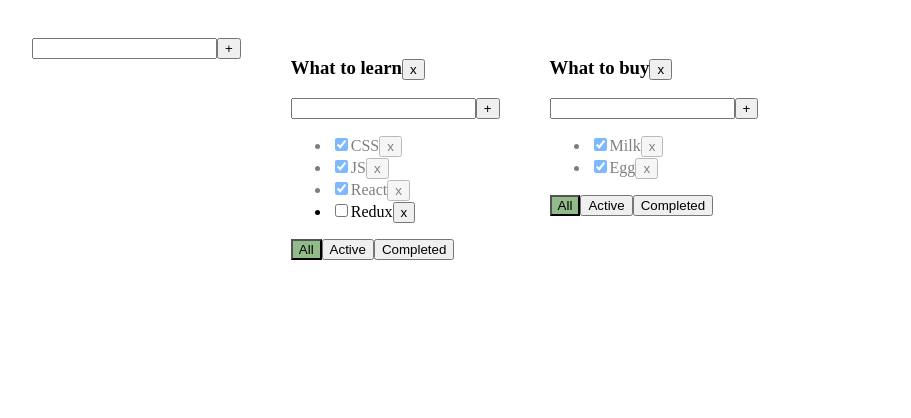
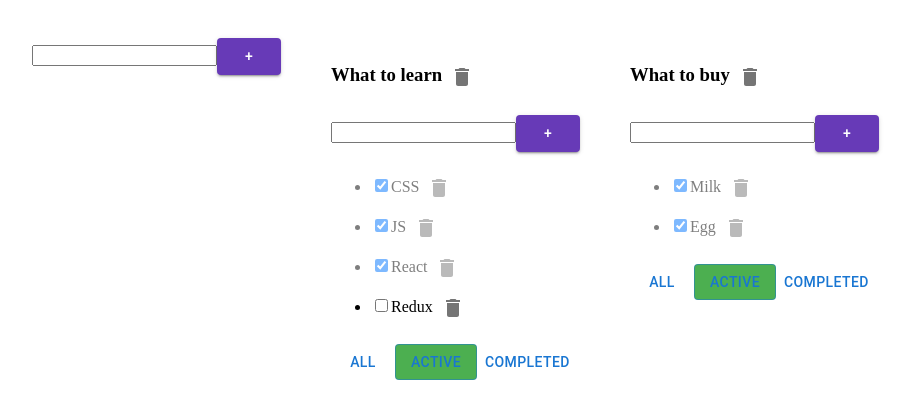
Before and after one commit to Renne103/coursework, a React (Vite) app in the folder to-do/: page / in a window 1280 px wide. Shown: the top 418 px of the page, without its empty margins (6-917 px from the left). Built offline with nearby package versions, Linux system fonts and the light colour scheme.

Commit message:
add material ui for button

```diff
--- a/to-do/src/AddItemForm.tsx
+++ b/to-do/src/AddItemForm.tsx
@@ -1,4 +1,6 @@
 import { ChangeEvent, KeyboardEvent, useState } from "react";
+import { Button } from "@mui/material";
+import { deepPurple } from "@mui/material/colors";
 
 type AddItemFormPropsType = {
   addItem: (title: string) => void;
@@ -20,7 +22,7 @@ export function AddItemForm(props: AddItemFormPropsType) {
     setNewTaskTitle(e.currentTarget.value);
   };
 
-  const addTask = () => {
+  const addItem = () => {
     if (newTaskTitle.trim() === "") {
       setError("Title is required");
     }
@@ -36,7 +38,19 @@ export function AddItemForm(props: AddItemFormPropsType) {
         onKeyPress={onKeyPressHandler}
         className={error ? "error" : ""}
       />
-      <button onClick={addTask}>+</button>
+      <Button
+        onClick={addItem}
+        variant={"contained"}
+        color={"primary"}
+        sx={{
+          borderRadius: "8xp",
+          bgcolor: deepPurple[500],
+          "&:hover": { bgcolor: deepPurple[300] },
+        }}
+      >
+        +
+      </Button>
+
       {error && <div className="error-message">{error}</div>}
     </div>
   );
--- a/to-do/src/Todolist.tsx
+++ b/to-do/src/Todolist.tsx
@@ -1,6 +1,10 @@
 import { ChangeEvent } from "react";
 import { FilterValuesType } from "./App";
 import { AddItemForm } from "./AddItemForm";
+import { IconButton } from "@mui/material";
+import { Button } from "@mui/material";
+import { Delete } from "@mui/icons-material";
+import { green } from "@mui/material/colors";
 
 export type TaskType = {
   id: string; //long id
@@ -45,7 +49,9 @@ export function Todolist(props: PropsType) {
     <div>
       <h3>
         {props.title}
-        <button onClick={removeTodolist}>x</button>
+        <IconButton aria-label="delete" onClick={removeTodolist}>
+          <Delete />
+        </IconButton>
       </h3>
       <AddItemForm addItem={addTask}></AddItemForm>
       <ul>
@@ -64,30 +70,38 @@ export function Todolist(props: PropsType) {
                 checked={t.isDone}
               />
               <span>{t.title}</span>
-              <button onClick={onRemoveHandler}>x</button>
+              <IconButton aria-label="delete" onClick={onRemoveHandler}>
+                <Delete />
+              </IconButton>
             </li>
           );
         })}
       </ul>
       <div>
-        <button
+        <Button
           className={props.filter === "all" ? "active-filter" : ""}
           onClick={onAllClickHandler}
         >
           All
-        </button>
-        <button
+        </Button>
+        <Button
           className={props.filter === "active" ? "active-filter" : ""}
           onClick={onActiveClickHandler}
+          variant={"outlined"}
+          sx={{
+            borderRadius: "8xp",
+            bgcolor: green[500],
+            "&:hover": { bgcolor: green[300] },
+          }}
         >
           Active
-        </button>
-        <button
+        </Button>
+        <Button
           className={props.filter === "completed" ? "active-filter" : ""}
           onClick={onCompletedClickHandler}
         >
           Completed
-        </button>
+        </Button>
       </div>
     </div>
   );
```
Also changed, not shown: to-do/src/globals.css (added, +17 -0 lines).
